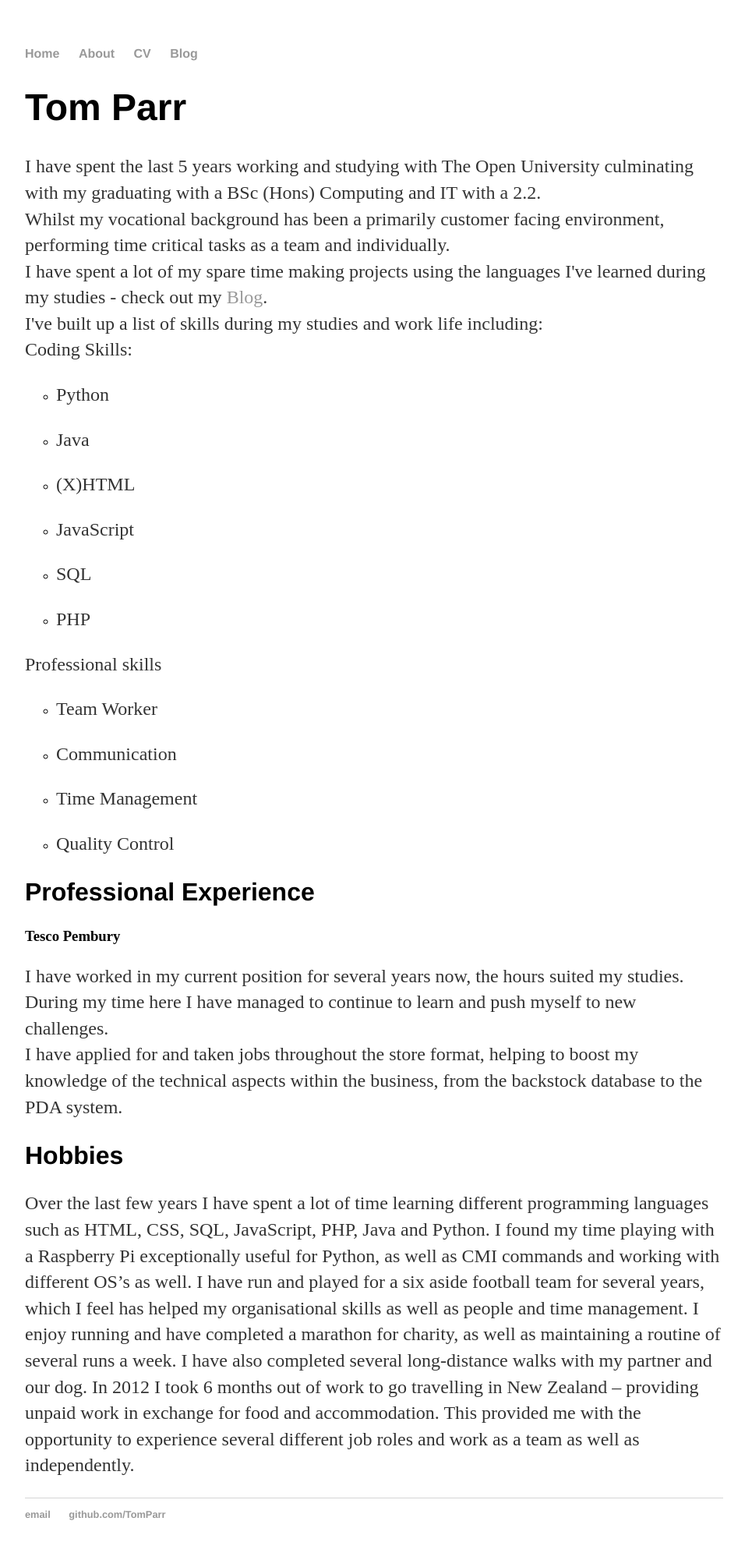
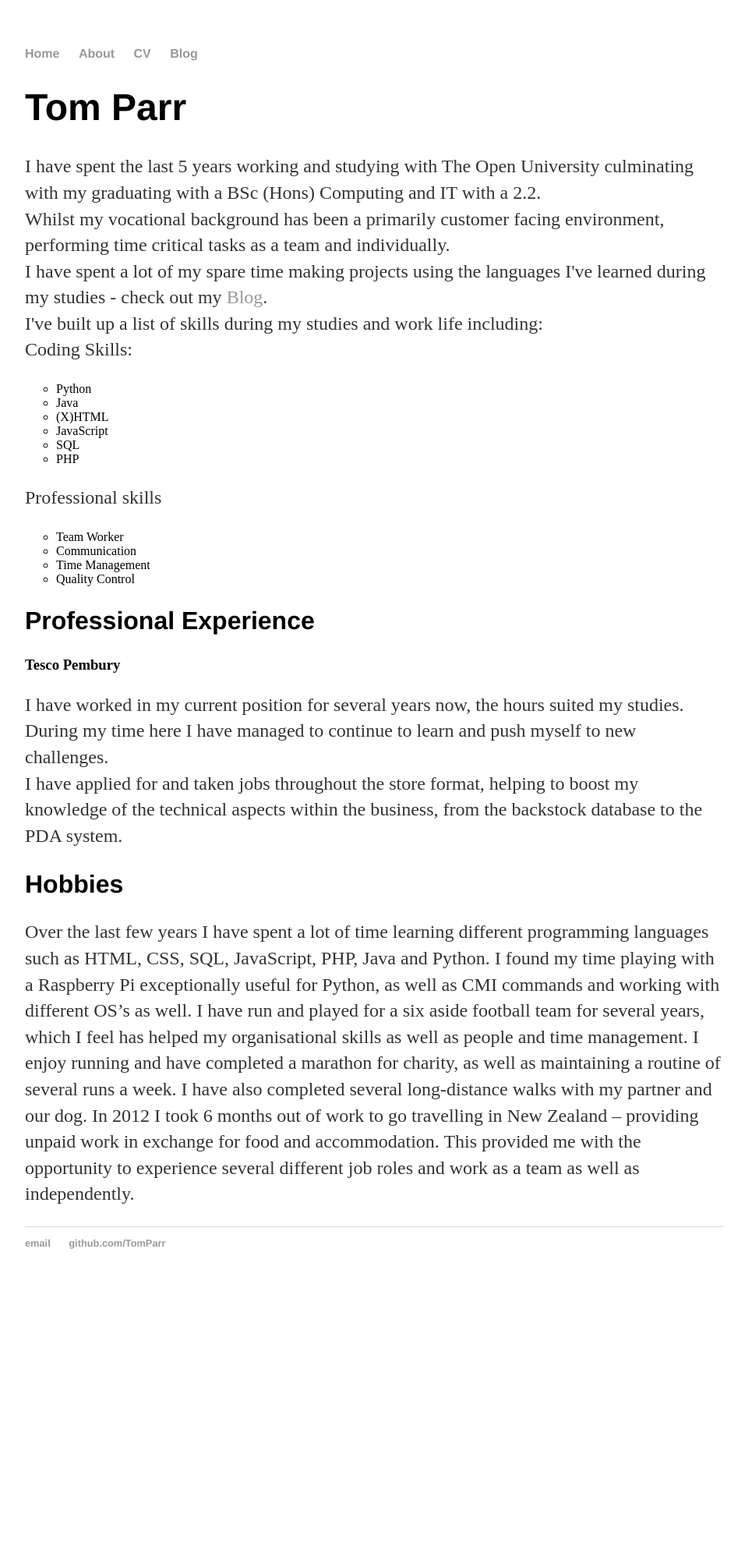
Before and after one commit to TomParr/TomParr.github.io, a Jekyll site: the page built from cv/index.html, in a window 1280 px wide. Shown: the whole page at 78% size, without its empty margins (160-1116 px from the left). Built offline with Jekyll 4.4.1, drawn with Linux system fonts in a browser that asks for light colours; after the commit the page ends 1662 px from its top, so only the background shows below that.

```diff
--- a/cv/index.html
+++ b/cv/index.html
@@ -11,21 +11,21 @@ title: Tom Parr
 	Coding Skills:<br />
 	</p>
 	<ul style="list-style-type:circle;">
-		<li><p>Python</p></li>
-		<li><p>Java</p></li>
-		<li><p>(X)HTML</p></li>
-		<li><p>JavaScript</p></li>
-		<li><p>SQL</p></li>
-		<li><p>PHP</p></li>
+		<li>Python</li>
+		<li>Java</li>
+		<li>(X)HTML</li>
+		<li>JavaScript</li>
+		<li>SQL</li>
+		<li>PHP</li>
 	</ul>
 	<p>
 	Professional skills
 	</p>
 	<ul style="list-style-type:circle;">
-		<li><p>Team Worker</p></li>
-		<li><p>Communication</p></li>
-		<li><p>Time Management</p></li>
-		<li><p>Quality Control</p></li>
+		<li>Team Worker</li>
+		<li>Communication</li>
+		<li>Time Management</li>
+		<li>Quality Control</li>
 	</ul>
 <h2>Professional Experience</h2>
 <h3>Tesco Pembury</h3>
```
